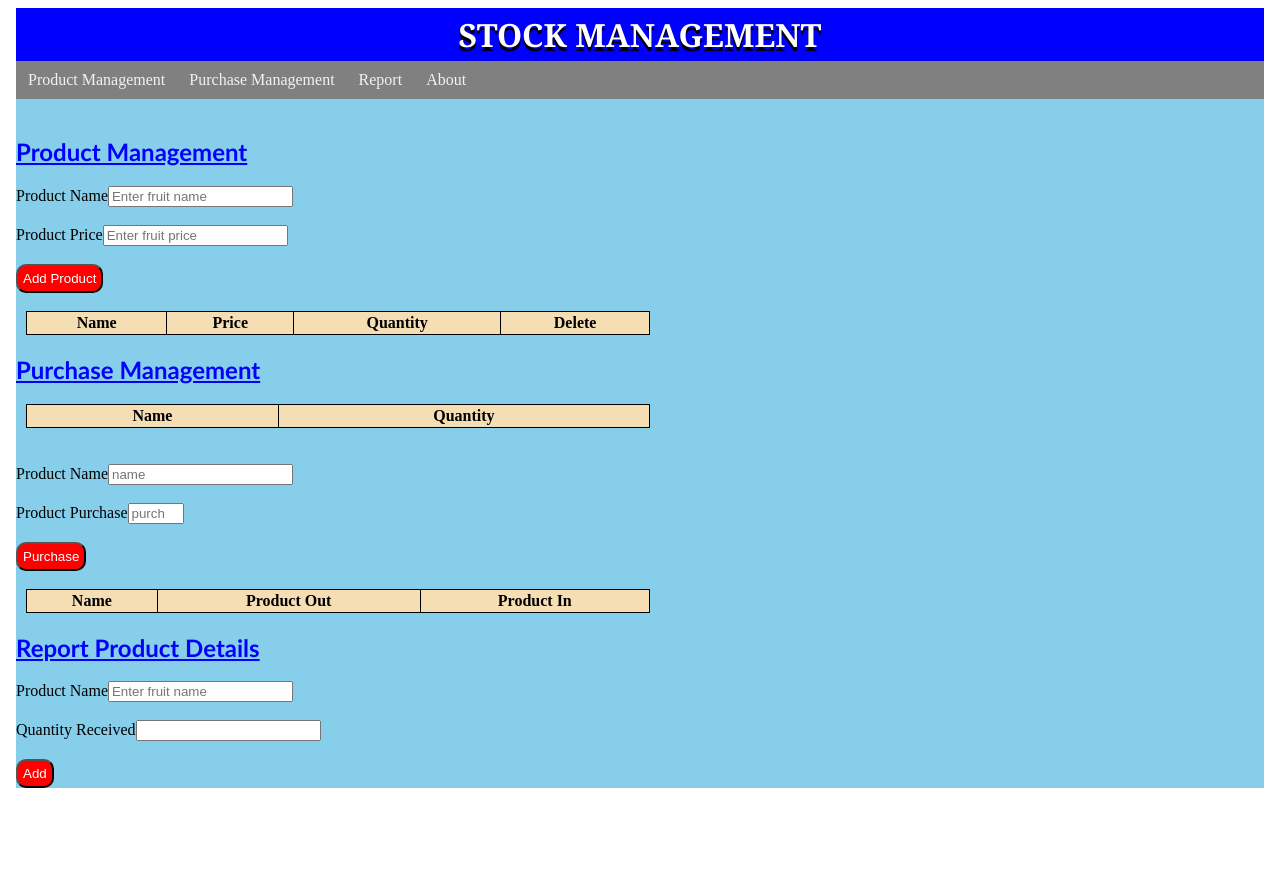
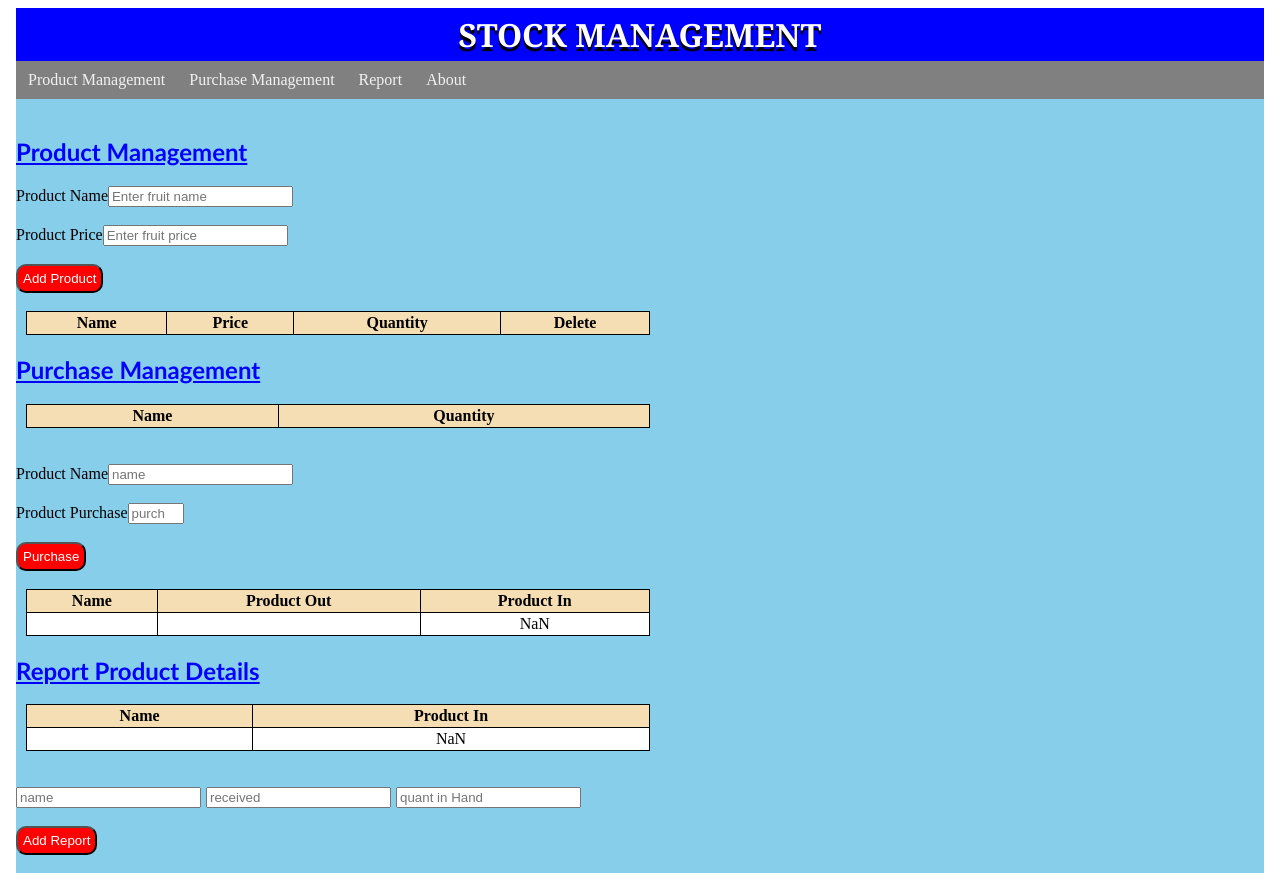
Before and after one commit to Mohammed0812/Stock-Management-Angular, an Angular app: page / in a window 1280 px wide. Both pictures are taken after a click on the button "Purchase". Before the commit the page ends 800 px from the top, so only its background shows below. Built offline with nearby package versions, Linux system fonts and the light colour scheme.

Commit message:
Update app.component.html

```diff
--- a/src/app/app.component.html
+++ b/src/app/app.component.html
@@ -49,9 +49,9 @@
     <input type="text" [(ngModel)]="pname" placeholder="name">
     <br><br>
     <label>Product Purchase</label>
-    <input type="number" [(ngModel)]= 'purchase' placeholder="purchase" min="4" max="50">
+    <input type="number" [(ngModel)]='purchase' placeholder="purchase" min="4" max="50">
     <br><br>
-  <button (click) ='addPurchase()'>Purchase</button>
+    <button (click)='addPurchase()'>Purchase</button>
     <br><br>
     <table>
       <tr>
@@ -59,7 +59,7 @@
         <th>Product Out</th>
         <th>Product In</th>
       </tr>
-  <tr *ngFor = 'let p of Purchase'>
+      <tr *ngFor='let p of Purchases'>
         <td>{{p.name}}</td>
         <td>{{p.out}}</td>
         <td>{{p.in-p.out}}</td>
@@ -68,17 +68,26 @@
   </ng-container>
   <ng-container>
     <h2>Report Product Details</h2>
-    <div id="product">
-      <label>Product Name</label>
-      <input type="text" [(ngModel)]="rname" placeholder="Enter fruit name">
+    <table>
+      <tr>
+        <th>Name</th>
+        <th>Product In</th>
+      </tr>
+      <tr *ngFor='let p of Purchases'>
+        <td>{{p.name}}</td>
+        <td>{{p.in-p.out}}</td>
+      </tr>
+    </table>
     <br><br>
-      <label>Quantity Received</label>
-      <input type="number" [(ngModel)]="freceived">
+    <input type="text" [(ngModel)]="rname" placeholder="name">
+    <input type="number" [(ngModel)]="received" placeholder="received">
+    <input type="number" [(ngModel)]="hand" placeholder="quant in Hand">
     <br><br>
+    <button (click)='addReport()'>Add Report</button>
+    <br><br>
+    <div class="p">
+      <p *ngFor='let r of report'>{{r.Received}} {{r.name}} is received and total quantity is {{r.Total}}.</p>
     </div>
-    <button (click)="addReport()">Add</button>
-    <br>
-    <p *ngFor="let z of report">{{z.received}} {{z.name}} is received...</p>
   </ng-container>
   <router-outlet></router-outlet>
 </body>
```
Lines whose indentation alone changed are shown as unchanged.
